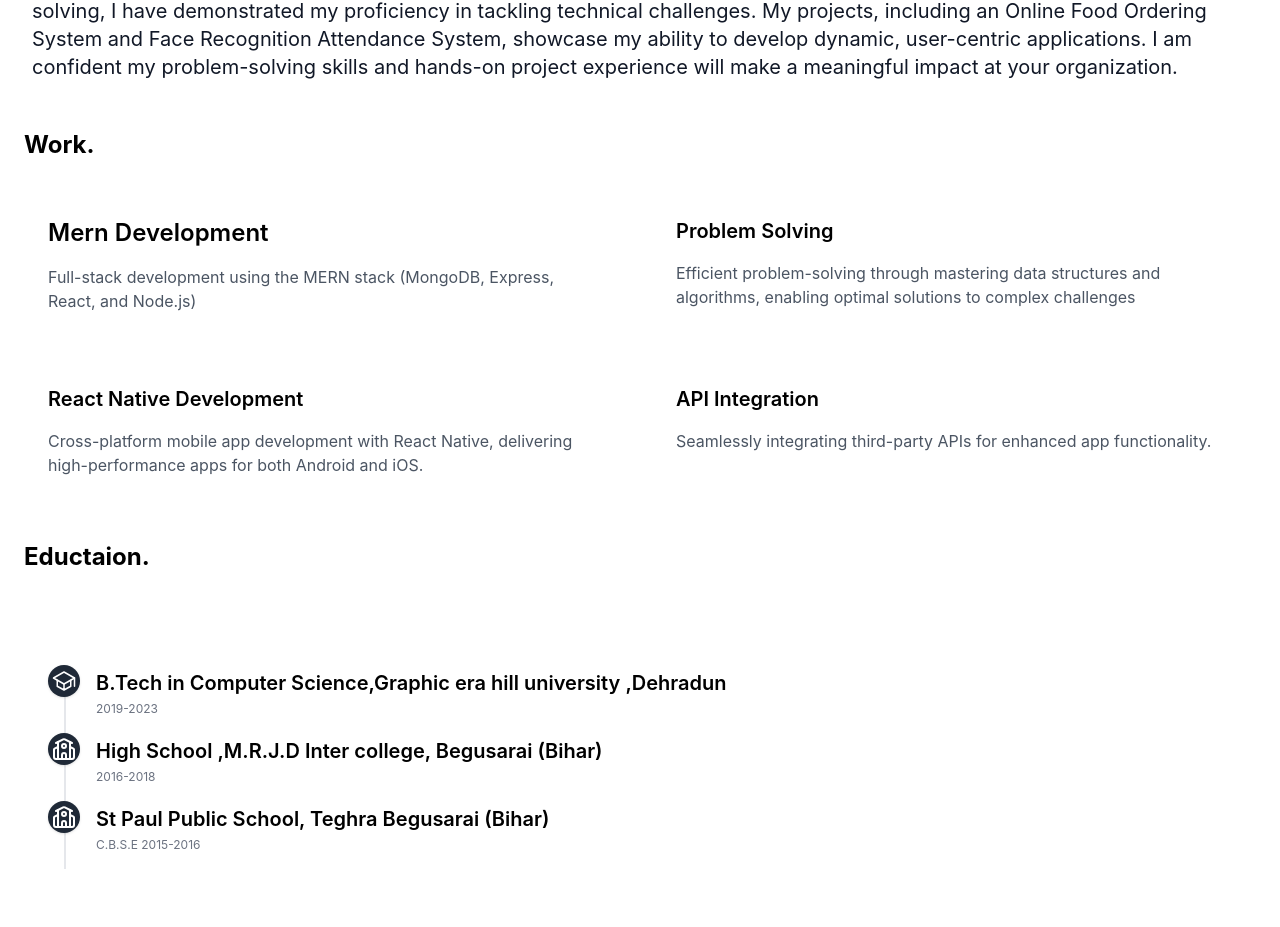
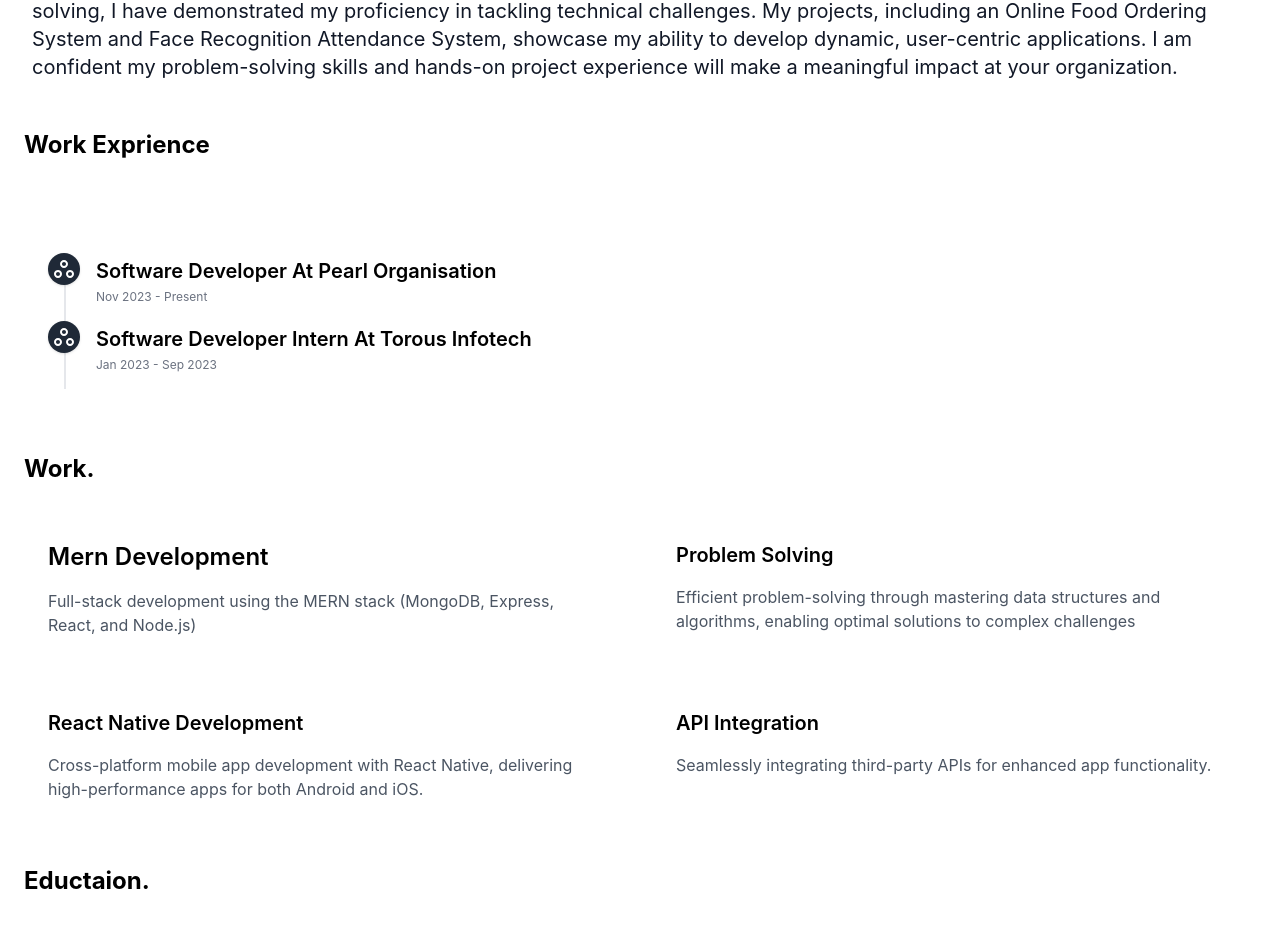
Before and after one commit to Maanish07/Full, a React (Create React App) app: page / in a window 1280 px wide. Shown: the part 1253-2180 px from the top of the page. Built offline with nearby package versions, Linux system fonts and the light colour scheme.

Commit message:
Your commit message

```diff
--- a/src/components/Home.js
+++ b/src/components/Home.js
@@ -15,6 +15,7 @@ import ThemeToggle from "./ThemeToggle";
 import { ThemeContext } from "../context/ThemeContext";
 import Counterup from "./Counterup";
 import Profilecount from "./Profilecount";
+import Workexprience from "./Workexprience";
 
 const Home = () => {
   const { darkTheme } = useContext(ThemeContext);
@@ -24,6 +25,7 @@ const Home = () => {
       <Canvaback />
       <Profilecount />
       <About />
+      <Workexprience/>
       <Work />
 
       <Timeline />
--- a/src/components/Projectcontent.jsx
+++ b/src/components/Projectcontent.jsx
@@ -2,6 +2,8 @@ import React from "react";
 import Layout from "./Layout";
 import Project from "./Project";
 import Slick from "./Slick";
+import { IoIosLink } from "react-icons/io";
+
 
 const Projectcontent = () =>{
 
@@ -33,6 +35,28 @@ const Projectcontent = () =>{
         },
 
       ];
+      const ProjectShopo = [
+        {
+          Name : 'Vip Clothing',
+          url : 'https://vipinners.com/'
+        },
+        {
+          Name : 'Guvit Jeweller',
+          url : 'https://www.guvit.co.in/'
+        },
+        {
+          Name : 'HeadGen.ai',
+          url : 'https://headgen.ai'
+        },
+        {
+          Name : 'The Bridge Store',
+          url : 'https://thebridgestore.in/'
+        },
+        {
+          Name : 'Miraluxury',
+          url : 'https://miraluxury.in'
+        }
+      ]
     return (
         <>
         <Layout>
@@ -50,6 +74,26 @@ const Projectcontent = () =>{
           ))}
         </div>
 
+        <section className="mb-6 pl-12">
+              <h2 className="text-2xl font-bold mb-4">Project Worked Upon</h2>
+              <div className="mb-6">
+
+              <h3 className="font-bold text-lg">
+              As a Backend developer
+                </h3>
+              <ul className="list-disc ml-5 text-gray-600">
+  {ProjectShopo.map((project, index) => (
+    <li key={index} className="flex items-center">
+      <a href={project.url} className="flex items-center">
+        <IoIosLink className="mr-2" />
+        <span>{project.Name}</span>
+      </a>
+    </li>
+  ))}
+</ul>
+
+              </div>
+            </section>
 
         <Slick/>
         </Layout>
--- /dev/null
+++ b/src/components/Workexprience.js
@@ -0,0 +1,55 @@
+import React from "react";
+import { IoSchoolOutline } from "react-icons/io5";
+import { LuSchool } from "react-icons/lu";
+import { MdOutlineWorkspaces } from "react-icons/md";
+
+
+const Workexprience = () =>{
+    return (
+        <>
+            <div>
+      <div id="education" className="mt-10 max-w-7xl mx-auto px-4 sm:px-6">
+        <h2 className="text-2xl font-bold mb-8">Work Exprience</h2>
+        <p class="mb-4 text-sm font-light">
+          <i
+            class="inline-block font-black not-italic text-green-600"
+            aria-hidden="true"
+          ></i>
+        </p>
+
+        <div class="flex-auto p-6">
+          <div class="relative flex flex-col justify-center">
+            <div class="absolute left-4 h-full border-r-2"></div>
+            <div class="relative mb-4">
+              <span class="absolute inline-flex h-8 w-8 items-center justify-center rounded-full bg-gray-800 text-center text-base font-semibold text-white shadow">
+
+                <MdOutlineWorkspaces class="text-white h-6 w-6"/>
+              </span>
+              <div class="ml-12 w-auto pt-1">
+                <h6 class="text-xl font-semibold text-black">
+                 Software Developer At Pearl Organisation
+                </h6>
+                <p class="mt-1 text-xs text-gray-500">Nov 2023 - Present</p>
+              </div>
+            </div>
+            <div class="relative mb-4">
+              <span class="absolute inline-flex h-8 w-8 items-center justify-center rounded-full bg-gray-800 text-center text-base font-semibold text-white shadow">
+              <MdOutlineWorkspaces class="text-white h-6 w-6"/>
+              </span>
+              <div class="ml-12 w-auto pt-1">
+                <h6 class="text-xl font-semibold text-black">
+                Software Developer Intern At Torous Infotech
+                </h6>
+                <p class="mt-1 text-xs text-gray-500">Jan 2023 - Sep 2023</p>
+              </div>
+            </div>
+
+          </div>
+        </div>
+      </div>
+    </div>
+        </>
+    )
+}
+
+export default Workexprience;
```
Also changed, not shown: src/components/Intro.js (line endings or trailing spaces).
